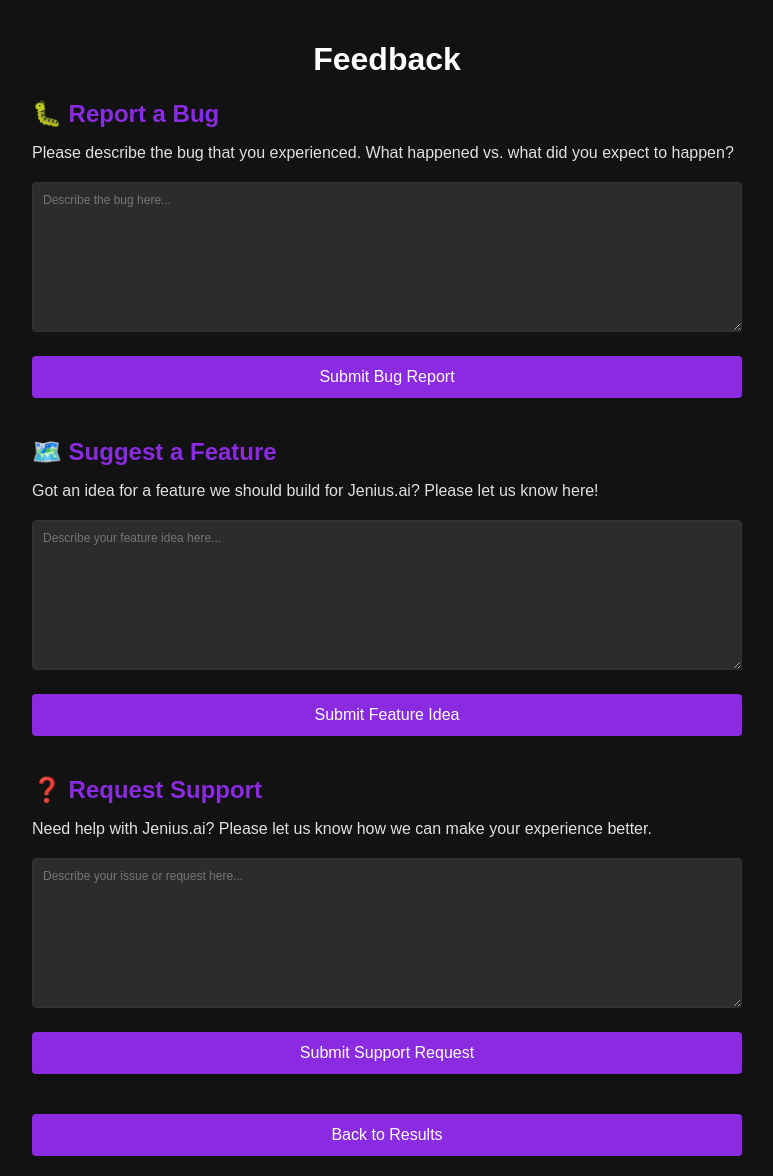
After one commit to Wyzard-AI/les_socialites, a Flask app: page /feedback in a window 1280 px wide. The commit adds this page. Shown: the whole page, without its empty margins (253-1026 px from the left). Run offline with Flask 3, Linux system fonts and the light colour scheme; parts of the project's set-up code (start-up, migrations or seed data) failed here and were passed over.

Commit message:
feedback and text input font styling

```diff
--- a/flask_app/app.py
+++ b/flask_app/app.py
@@ -4,7 +4,7 @@ import json
 import re
 import uuid
 from pypdf import PdfReader
-from flask import Flask, request, redirect, render_template, session
+from flask import Flask, request, redirect, render_template, session, flash, url_for
 from google.cloud import bigquery, secretmanager
 from google.oauth2 import service_account
 from datetime import datetime, timedelta
@@ -12,6 +12,7 @@ from openai import OpenAI
 from werkzeug.utils import secure_filename
 from docx import Document
 from markdown2 import markdown
+from flask_mail import Mail, Message
 
 ### FUNCTIONS START ###
 def get_secret(secret_name):
@@ -121,8 +122,8 @@ def get_openai_assistant_response(conversation, openai_client, category=None):
             model="gpt-4o",
             messages=conversation
         )
-        disclaimer_text = "\n\nAnswers from ChatGPT are not always 100% accurate so it's important to verify information crucial to your business."
-        return response.choices[0].message.content + disclaimer_text
+        # disclaimer_text = "\n\nAnswers from ChatGPT are not always 100% accurate so it's important to verify information crucial to your business."
+        return response.choices[0].message.content # + disclaimer_text
     except Exception as e:
         return f"An error occurred: {e}"
 
@@ -166,6 +167,16 @@ bigquery_client = bigquery.Client(credentials=credentials, project=service_accou
 
 openai_api_key = get_secret('les-socialites-openai-access-token')
 openai_client = OpenAI(api_key=openai_api_key)
+
+# Flask-Mail configuration
+app.config['MAIL_SERVER'] = 'smtp.gmail.com'
+app.config['MAIL_PORT'] = 587
+app.config['MAIL_USE_TLS'] = True
+app.config['MAIL_USERNAME'] = 'jenius.feedback@gmail.com'
+app.config['MAIL_PASSWORD'] = get_secret('jenius-ai-app-email-password')
+app.config['MAIL_DEFAULT_SENDER'] = 'jenius.feedback@gmail.com'
+
+mail = Mail(app)
 
 @app.before_request
 def make_session_permanent():
@@ -941,5 +952,34 @@ def update_instructions():
 
     return redirect('/')
 
+### ROUTES FOR FEEDBACK/MAIL ###
+
+@app.route('/feedback')
+def feedback():
+    return render_template('feedback.html')
+
+@app.route('/send-feedback', methods=['POST'])
+def send_feedback():
+    # Retrieve form data
+    message_content = request.form.get('message')
+    subject = request.form.get('subject')
+
+    # Validate form data
+    if not message_content or not subject:
+        flash("All fields are required.")
+        return redirect(url_for('feedback'))
+
+    # Send email
+    try:
+        msg = Message(subject=f"{subject}", recipients=["info@lessocialites.com"])
+        msg.body = message_content
+        mail.send(msg)
+        flash("Thank you for your feedback! Your message has been sent.")
+    except Exception as e:
+        flash(f"An error occurred while sending your message: {str(e)}")
+        return redirect(url_for('feedback'))
+
+    return redirect(url_for('feedback'))
+
 if __name__ == '__main__':
-    app.run(debug=True, port=5000)
+    app.run(debug=True, port=5001)
--- a/flask_app/app.yaml
+++ b/flask_app/app.yaml
@@ -1,7 +1,7 @@
 runtime: python310
 entrypoint: gunicorn -b :$PORT app:app
 
-instance_class: F1  # Lower cost instance
+instance_class: F4  # Lower cost instance
 
 automatic_scaling:
   target_cpu_utilization: 0.75
--- a/flask_app/requirements.txt
+++ b/flask_app/requirements.txt
@@ -15,6 +15,7 @@ distro==1.9.0
 exceptiongroup==1.2.2
 Flask==3.0.3
 Flask-Session==0.8.0
+Flask-Mail==0.10.0
 google-api-core==2.19.1
 google-auth==2.33.0
 google-cloud-bigquery==3.25.0
--- /dev/null
+++ b/flask_app/templates/feedback.html
@@ -0,0 +1,156 @@
+<!DOCTYPE html>
+<html lang="en">
+<head>
+    <meta charset="UTF-8">
+    <meta name="viewport" content="width=device-width, initial-scale=1.0">
+    <title>Feedback</title>
+    <style>
+        body {
+            font-family: Arial, sans-serif;
+            margin: 0;
+            padding: 20px;
+            background-color: #121212; /* Dark background */
+            color: #e0e0e0; /* Light text */
+            display: flex;
+            justify-content: center; /* Center the content horizontally */
+            flex-direction: column; /* Stack elements vertically */
+            align-items: center; /* Center elements horizontally */
+        }
+
+        h1 {
+            color: #ffffff;
+            text-align: center;
+        }
+
+        .container {
+            max-width: 750px;
+            width: 100%;
+            padding: 0 20px;
+            box-sizing: border-box;
+        }
+
+        .section {
+            margin-bottom: 40px;
+        }
+
+        .section h2 {
+            color: #8a2be2;
+            margin-bottom: 10px;
+        }
+
+        .section p {
+            margin-bottom: 20px;
+        }
+
+        textarea {
+            width: 100%;
+            padding: 10px;
+            border-radius: 4px;
+            border: 1px solid #333;
+            margin-bottom: 10px;
+            font-size: 12px;
+            background-color: #2c2c2c; /* Dark input background */
+            color: #ffffff;
+            box-sizing: border-box;
+            height: 150px;
+            font-family: Arial, sans-serif;
+        }
+
+        .submit-button, .secondary-button {
+            width: 100%; /* Ensure the buttons take full width of the container */
+            padding: 12px;
+            border-radius: 4px;
+            background-color: #8a2be2; /* Matte purple button color */
+            color: #ffffff;
+            border: none;
+            cursor: pointer;
+            font-size: 16px;
+            text-align: center;
+            margin-top: 10px;
+            text-decoration: none; /* Remove underline from links */
+            display: block;
+            box-sizing: border-box; /* Ensure padding doesn't affect width */
+        }
+
+        .submit-button:hover, .secondary-button:hover {
+            background-color: #6a1db7; /* Darker purple on hover */
+        }
+
+        /* Flash message styles */
+        .flash-messages {
+            background-color: #444;
+            color: #fff;
+            padding: 10px;
+            border-radius: 4px;
+            margin-bottom: 20px;
+            text-align: center;
+            opacity: 1;
+            transition: opacity 0.5s ease;
+        }
+        .flash-message {
+            margin: 0;
+        }
+    </style>
+</head>
+<body>
+    <div class="container">
+        <h1>Feedback</h1>
+
+        <!-- Flash message section -->
+        {% with messages = get_flashed_messages() %}
+          {% if messages %}
+            <div class="flash-messages" id="flash-messages">
+              {% for message in messages %}
+                <p class="flash-message">{{ message }}</p>
+              {% endfor %}
+            </div>
+          {% endif %}
+        {% endwith %}
+
+        <!-- Bug Report Section -->
+        <div class="section">
+            <h2>🐛 Report a Bug</h2>
+            <p>Please describe the bug that you experienced. What happened vs. what did you expect to happen?</p>
+            <form action="/send-feedback" method="POST">
+                <textarea name="message" placeholder="Describe the bug here..." required></textarea>
+                <input type="hidden" name="subject" value="Bug Report">
+                <button type="submit" class="submit-button">Submit Bug Report</button>
+            </form>
+        </div>
+
+        <!-- Feature Idea Section -->
+        <div class="section">
+            <h2>🗺️ Suggest a Feature</h2>
+            <p>Got an idea for a feature we should build for Jenius.ai? Please let us know here!</p>
+            <form action="/send-feedback" method="POST">
+                <textarea name="message" placeholder="Describe your feature idea here..." required></textarea>
+                <input type="hidden" name="subject" value="Feature Suggestion">
+                <button type="submit" class="submit-button">Submit Feature Idea</button>
+            </form>
+        </div>
+
+        <!-- Support Request Section -->
+        <div class="section">
+            <h2>❓ Request Support</h2>
+            <p>Need help with Jenius.ai? Please let us know how we can make your experience better.</p>
+            <form action="/send-feedback" method="POST">
+                <textarea name="message" placeholder="Describe your issue or request here..." required></textarea>
+                <input type="hidden" name="subject" value="Support Request">
+                <button type="submit" class="submit-button">Submit Support Request</button>
+            </form>
+        </div>
+
+        <a href="/results" class="secondary-button">Back to Results</a>
+    </div>
+
+    <!-- JavaScript to hide flash message after 5 seconds -->
+    <script>
+        setTimeout(function() {
+            var flashMessages = document.getElementById('flash-messages');
+            if (flashMessages) {
+                flashMessages.style.opacity = '0';
+            }
+        }, 5000); // 5000ms = 5 seconds
+    </script>
+</body>
+</html>
--- a/flask_app/templates/index.html
+++ b/flask_app/templates/index.html
@@ -77,6 +77,7 @@
 
         textarea {
             height: 150px; /* Increased height for textarea */
+            font-family: Arial, sans-serif;
         }
 
         /* Custom style for dropdown select */
```
Also changed, not shown: flask_app/templates/results.html (+53 -0 lines).
